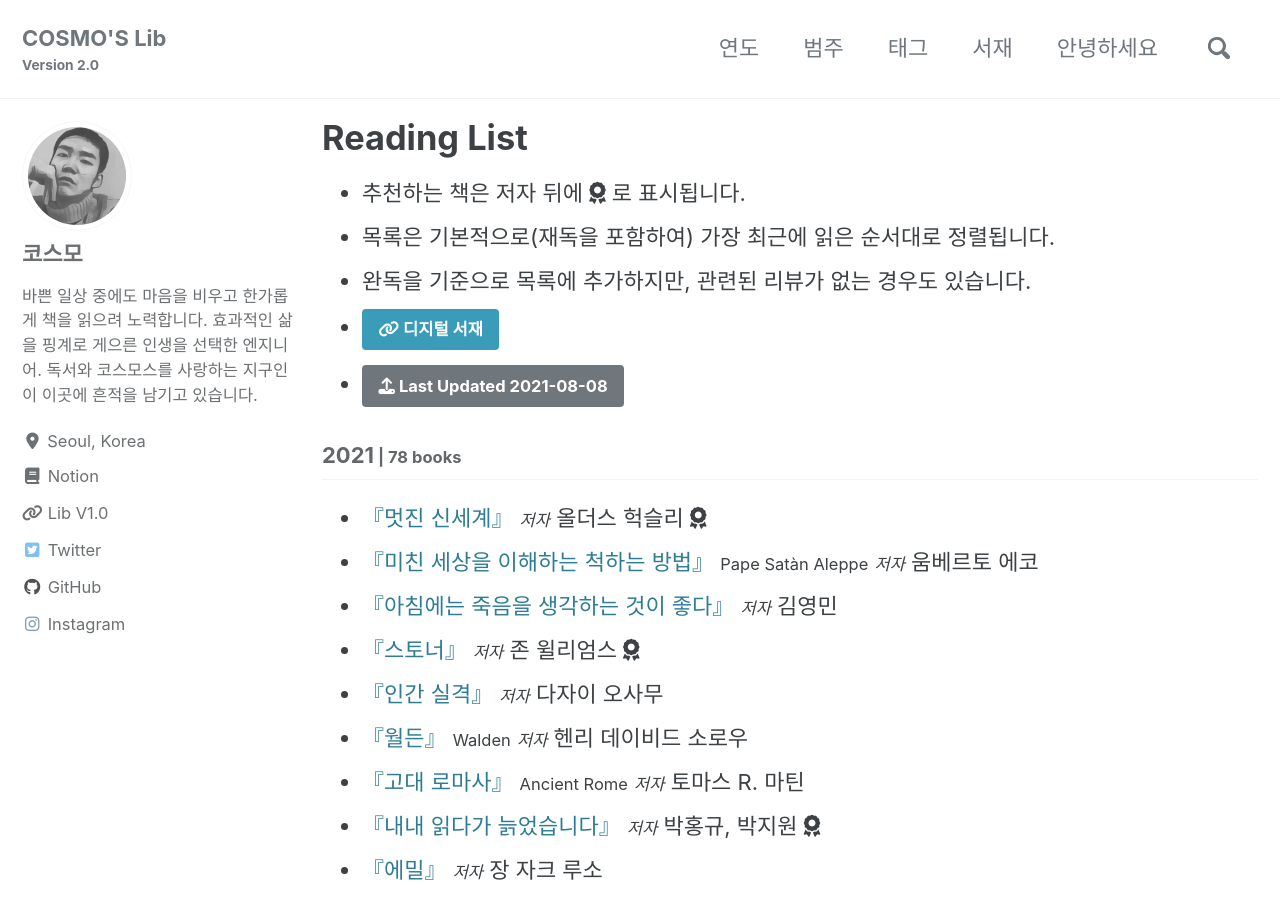
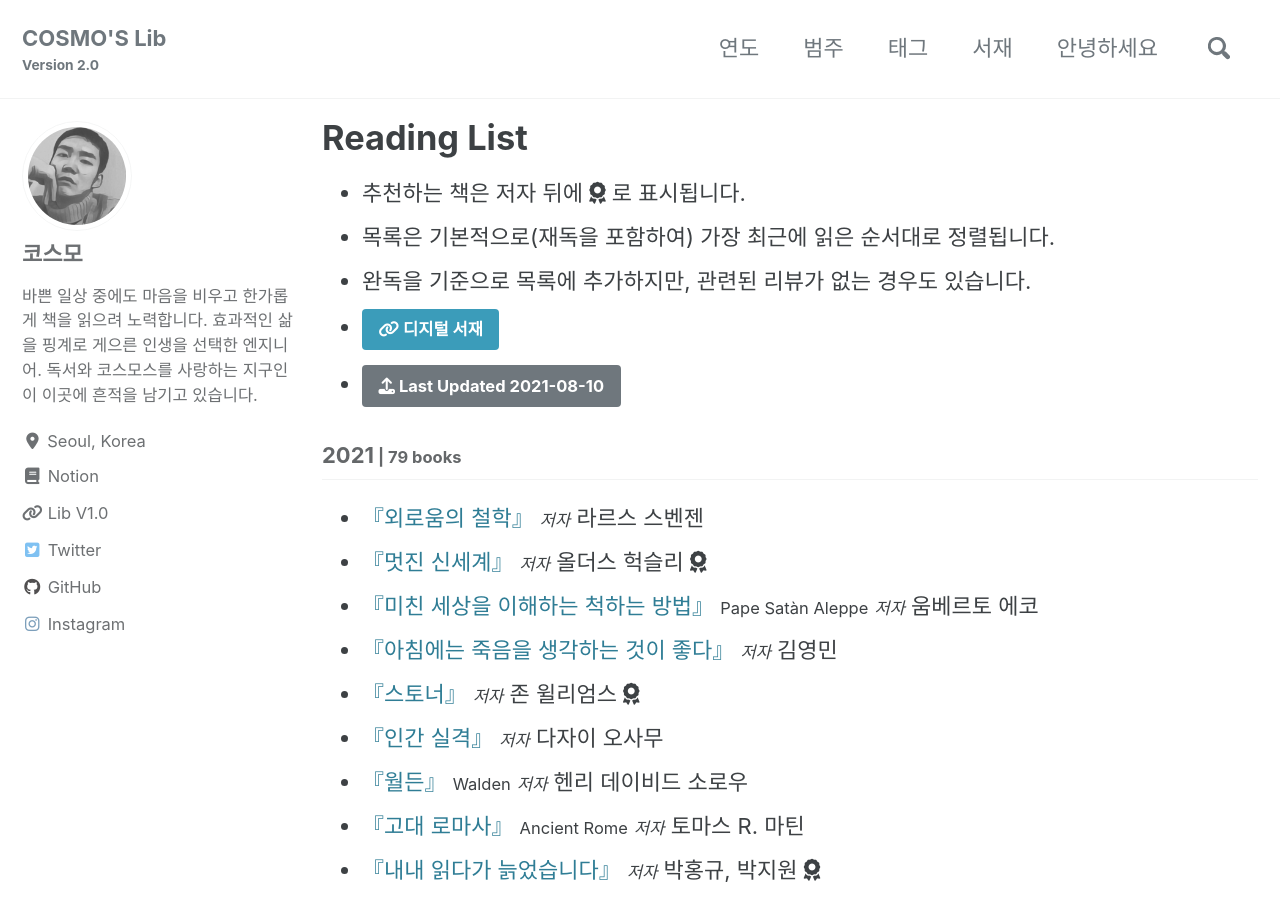
Before and after one commit to deftone2000/cosmo-s-archive, a Jekyll site: the page built from _pages/reading-list.html, in a window 1280 px wide and 900 px high. Built offline with Jekyll 4.4.1, drawn with Linux system fonts in a browser that asks for light colours; cached includes are drawn as plain includes; nearby versions of some CDN libraries; comment, search, counter and statistics services are not loaded; a style sheet for code colours, icons or effects is not loaded.

Commit message:
no message

```diff
--- a/_data/reading.yml
+++ b/_data/reading.yml
@@ -1,15 +1,25 @@
-lastupdate: 2021-08-08
+lastupdate: 2021-08-10
 
 list:
   - year: "2021"
     books:
 
+      - title: "외로움의 철학"
+        ori_title:
+        author: 라르스 스벤젠
+        post_title:
+        cover:
+        trans: 이세진
+        pub:
+        pub_info:
+        post_link:
+
       - title: "멋진 신세계"
         ori_title:
         author: 올더스 헉슬리
         post_title:
         cover:
-        trans:
+        trans: 안정효
         pub:
         pub_info:
         post_link:
@@ -20,7 +30,7 @@ list:
         author: 움베르토 에코
         post_title:
         cover:
-        trans:
+        trans: 박종대
         pub:
         pub_info:
         post_link:
```
